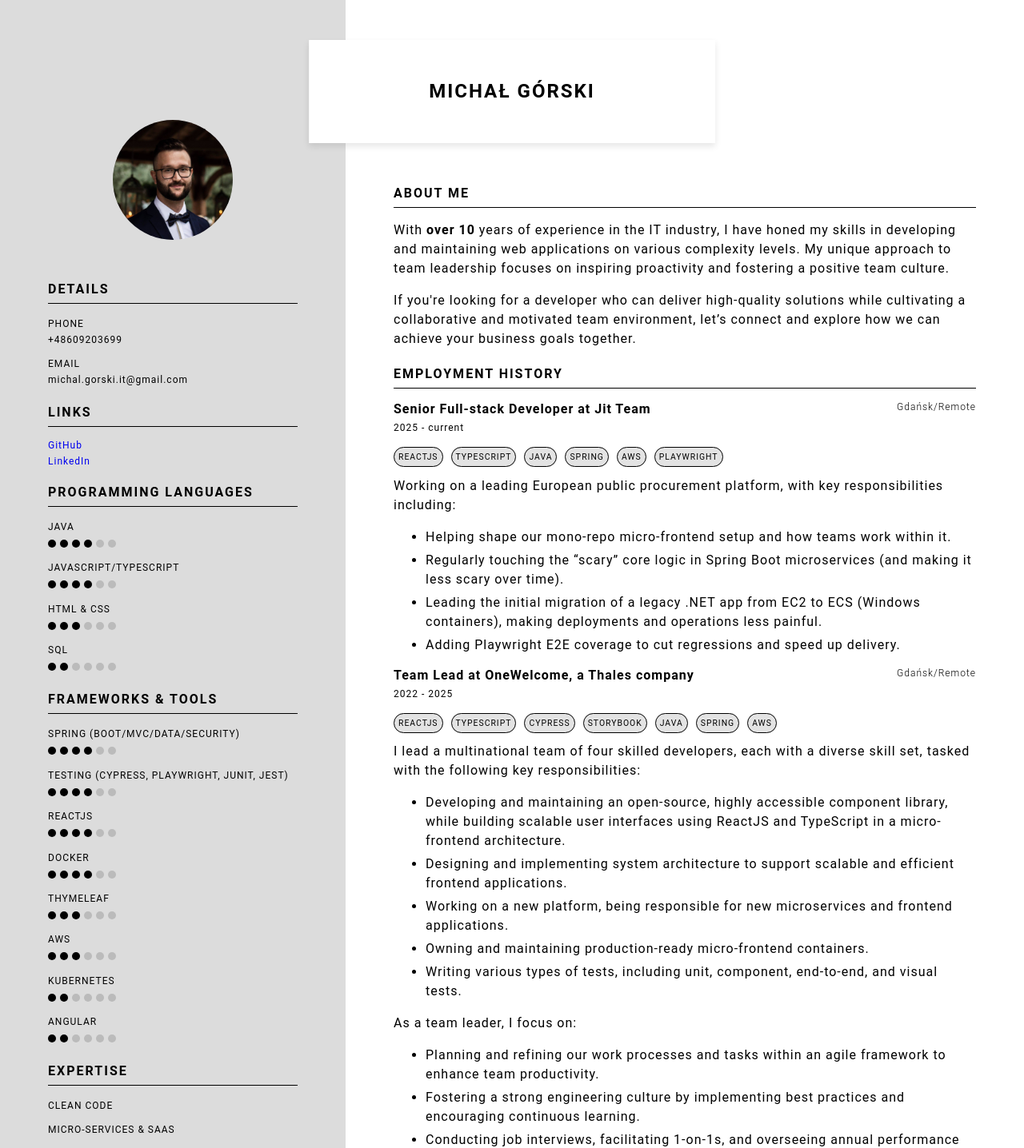
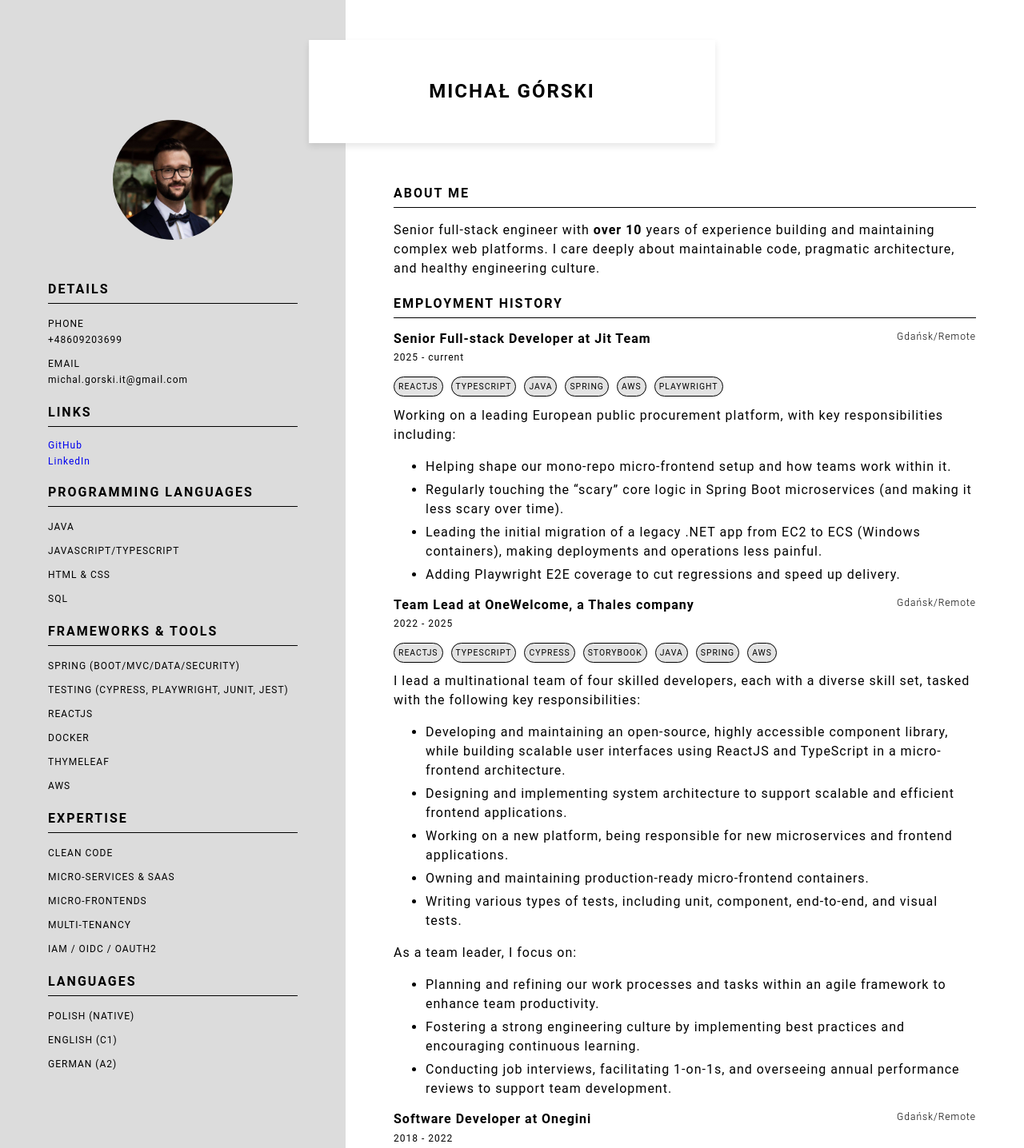
Before and after one commit to goorskyy/goorskyy.github.io, a Preact app: page / in a window 1280 px wide. Shown: the top 1436 px of the page at 80% size. Built offline with nearby package versions, Linux system fonts and the light colour scheme.

Commit message:
Remove `ScoreComponent` and related styles; update skill and language data representation.

```diff
--- a/src/components/score/ScoreComponent.jsx
+++ /dev/null
@@ -1,15 +0,0 @@
-import './score.scss'
-
-export default function ScoreComponent(props) {
-
-    const array = [];
-
-    for (let i = 0; i < 6; i++) {
-        const active = i < props.score ? 'score--active' : '';
-        const classes = `score ${active}`
-        array.push(<span class={classes}></span>)
-    }
-    return (
-        array
-    )
-}
--- a/src/components/score/score.scss
+++ /dev/null
@@ -1,12 +0,0 @@
-.score {
-    height: 10px;
-    width: 10px;
-    background-color: #bbb;
-    border-radius: 50%;
-    display: inline-block;
-    margin-right: 5px;
-
-    &--active {
-        background-color: black;
-    }
-}
--- a/src/components/skill-item/SkillItem.jsx
+++ b/src/components/skill-item/SkillItem.jsx
@@ -1,10 +1,7 @@
-import ScoreComponent from "../score/ScoreComponent";
-
-export default function SkillItem({ label, score }) {
+export default function SkillItem({ label}) {
     return (
         <>
             <p class='label'>{label}</p>
-            {score && <ScoreComponent score={score} />}
         </>
     );
 }
--- a/src/containers/left-container/LeftContainer.jsx
+++ b/src/containers/left-container/LeftContainer.jsx
@@ -18,8 +18,6 @@ export default function LeftContainer() {
         {label: 'Docker', score: '4'},
         {label: 'Thymeleaf', score: '3'},
         {label: 'AWS', score: '3'},
-        {label: 'Kubernetes', score: '2'},
-        {label: 'Angular', score: '2'},
     ];
 
     const expertise = [
@@ -31,9 +29,9 @@ export default function LeftContainer() {
     ];
 
     const languages = [
-        {label: 'Polish', score: '6'},
-        {label: 'English', score: '5'},
-        {label: 'German', score: '2'},
+        {label: 'Polish (native)', score: '6'},
+        {label: 'English (C1)', score: '5'},
+        {label: 'German (A2)', score: '2'},
     ];
 
     return (
--- a/src/containers/right-container/RightContainer.jsx
+++ b/src/containers/right-container/RightContainer.jsx
@@ -9,31 +9,40 @@ export default function RightContainer() {
 
     return (
         <div class='resume__right-container'>
-            <SectionComponent title='About Me' />
+            <SectionComponent title='About Me'/>
             <p>
-                With <b>over {experienceInYears}</b> years of experience in the IT industry, I have honed my skills in developing and maintaining web applications on various complexity levels.
-                My unique approach to team leadership focuses on inspiring proactivity and fostering a positive team culture.
+                Senior full-stack engineer with <b>over {experienceInYears}</b> years of experience building and maintaining complex web platforms.
+                I care deeply about maintainable code, pragmatic architecture, and healthy engineering culture.
             </p>
-
-            <p>If you're looking for a developer who can deliver high-quality solutions while cultivating a collaborative and motivated team environment, let’s connect and explore how we can achieve your business goals together.</p>
-            <SectionComponent title='Employment history' />
-            <TimelineComponent title='Senior Full-stack Developer at Jit Team' startYear='2025' endYear='current' location='Gdańsk/Remote' />
-            <ChipComponent titles={['ReactJS', 'TypeScript', 'Java', 'Spring', 'AWS', 'Playwright']} />
+            <SectionComponent title='Employment history'/>
+            <TimelineComponent title='Senior Full-stack Developer at Jit Team' startYear='2025' endYear='current'
+                               location='Gdańsk/Remote'/>
+            <ChipComponent titles={['ReactJS', 'TypeScript', 'Java', 'Spring', 'AWS', 'Playwright']}/>
             <p>Working on a leading European public procurement platform, with key responsibilities including:</p>
             <ul>
                 <li>Helping shape our mono-repo micro-frontend setup and how teams work within it.</li>
-                <li>Regularly touching the “scary” core logic in Spring Boot microservices (and making it less scary over time).</li>
-                <li>Leading the initial migration of a legacy .NET app from EC2 to ECS (Windows containers), making deployments and operations less painful.</li>
+                <li>Regularly touching the “scary” core logic in Spring Boot microservices (and making it less scary
+                    over time).
+                </li>
+                <li>Leading the initial migration of a legacy .NET app from EC2 to ECS (Windows containers), making
+                    deployments and operations less painful.
+                </li>
                 <li>Adding Playwright E2E coverage to cut regressions and speed up delivery.</li>
             </ul>
 
-            <TimelineComponent title='Team Lead at OneWelcome, a Thales company' startYear='2022' endYear='2025' location='Gdańsk/Remote' />
-            <ChipComponent titles={['ReactJS', 'TypeScript', 'Cypress', 'Storybook', 'Java', 'Spring', 'AWS']} />
-            <p>I lead a multinational team of four skilled developers, each with a diverse skill set, tasked with the following key responsibilities:</p>
+            <TimelineComponent title='Team Lead at OneWelcome, a Thales company' startYear='2022' endYear='2025'
+                               location='Gdańsk/Remote'/>
+            <ChipComponent titles={['ReactJS', 'TypeScript', 'Cypress', 'Storybook', 'Java', 'Spring', 'AWS']}/>
+            <p>I lead a multinational team of four skilled developers, each with a diverse skill set, tasked with the
+                following key responsibilities:</p>
 
             <ul>
-                <li>Developing and maintaining an open-source, highly accessible component library, while building scalable user interfaces using ReactJS and TypeScript in a micro-frontend architecture.</li>
-                <li>Designing and implementing system architecture to support scalable and efficient frontend applications.</li>
+                <li>Developing and maintaining an open-source, highly accessible component library, while building
+                    scalable user interfaces using ReactJS and TypeScript in a micro-frontend architecture.
+                </li>
+                <li>Designing and implementing system architecture to support scalable and efficient frontend
+                    applications.
+                </li>
                 <li>Working on a new platform, being responsible for new microservices and frontend applications.</li>
                 <li>Owning and maintaining production-ready micro-frontend containers.</li>
                 <li>Writing various types of tests, including unit, component, end-to-end, and visual tests.</li>
@@ -41,41 +50,61 @@ export default function RightContainer() {
 
             <p>As a team leader, I focus on:</p>
             <ul>
-                <li>Planning and refining our work processes and tasks within an agile framework to enhance team productivity.</li>
-                <li>Fostering a strong engineering culture by implementing best practices and encouraging continuous learning.</li>
-                <li>Conducting job interviews, facilitating 1-on-1s, and overseeing annual performance reviews to support team development.</li>
+                <li>Planning and refining our work processes and tasks within an agile framework to enhance team
+                    productivity.
+                </li>
+                <li>Fostering a strong engineering culture by implementing best practices and encouraging continuous
+                    learning.
+                </li>
+                <li>Conducting job interviews, facilitating 1-on-1s, and overseeing annual performance reviews to
+                    support team development.
+                </li>
             </ul>
 
-            <TimelineComponent title='Software Developer at Onegini' startYear='2018' endYear='2022' location='Gdańsk/Remote' />
-            <ChipComponent titles={['Java', 'Spring', 'Selenium', 'Thymeleaf', 'JavaScript']} />
+            <TimelineComponent title='Software Developer at Onegini' startYear='2018' endYear='2022'
+                               location='Gdańsk/Remote'/>
+            <ChipComponent titles={['Java', 'Spring', 'Selenium', 'Thymeleaf', 'JavaScript']}/>
 
             <p>
-                I worked on the implementation of a core identity platform with over 25 customers from various markets, including financial, insurance, and government sectors.
+                I worked on the implementation of a core identity platform with over 25 customers from various markets,
+                including financial, insurance, and government sectors.
                 In this role, time was crucial, which allowed me to test my abilities when working under pressure.
             </p>
             <p>
                 My key responsibilities included:
             </p>
             <ul>
-                <li>Integrating and customizing our product, which involved integrating it with existing APIs, implementing UI designs, and more.</li>
+                <li>Integrating and customizing our product, which involved integrating it with existing APIs,
+                    implementing UI designs, and more.
+                </li>
                 <li>Collaborating with architects to validate proposed designs.</li>
-                <li>Implementing and maintaining internal tools (e.g., SpringBoot starters) to expedite time-to-market.</li>
+                <li>Implementing and maintaining internal tools (e.g., SpringBoot starters) to expedite
+                    time-to-market.
+                </li>
                 <li>Assisting the R&D team with new features and maintenance tasks.</li>
             </ul>
 
-            <p>I transitioned to an R&D position where I continued to work on the same identity platform's monolithic application as a senior Java developer. In this role, my focus was primarily on:</p>
+            <p>I transitioned to an R&D position where I continued to work on the same identity platform's monolithic
+                application as a senior Java developer. In this role, my focus was primarily on:</p>
 
             <ul>
-                <li>Delivering new features, primarily related to identity protocols such as OIDC/OAuth2, SAML, and their implementations with various national identity providers.</li>
-                <li>Enhancing the existing codebase and tests, which significantly reduced the time and flakiness of our Selenium-based end-to-end tests.</li>
+                <li>Delivering new features, primarily related to identity protocols such as OIDC/OAuth2, SAML, and
+                    their implementations with various national identity providers.
+                </li>
+                <li>Enhancing the existing codebase and tests, which significantly reduced the time and flakiness of our
+                    Selenium-based end-to-end tests.
+                </li>
                 <li>Shifting from JUnit/Mockito-based tests to proper black-box testing whenever applicable.</li>
             </ul>
 
-            <TimelineComponent title='Junior Java Developer at Solwit' startYear='2016' endYear='2018' location='Gdańsk' />
-            <ChipComponent titles={['Java', 'Spring', 'Angular', 'Protractor', 'TypeScript']} />
-            <p>I was responsible for development of web application for an external customer. The work consisted of both backend part of the application and frontend.</p>
-            <SectionComponent title='Education' ></SectionComponent>
-            <TimelineComponent title='Masters`s in Computer Science, University of Gdansk' startYear='2013' endYear='2018' location='Gdańsk' />
+            <TimelineComponent title='Junior Java Developer at Solwit' startYear='2016' endYear='2018'
+                               location='Gdańsk'/>
+            <ChipComponent titles={['Java', 'Spring', 'Angular', 'Protractor', 'TypeScript']}/>
+            <p>I was responsible for development of web application for an external customer. The work consisted of both
+                backend part of the application and frontend.</p>
+            <SectionComponent title='Education'></SectionComponent>
+            <TimelineComponent title='Masters`s in Computer Science, University of Gdansk' startYear='2013'
+                               endYear='2018' location='Gdańsk'/>
         </div>
     );
 }
```
